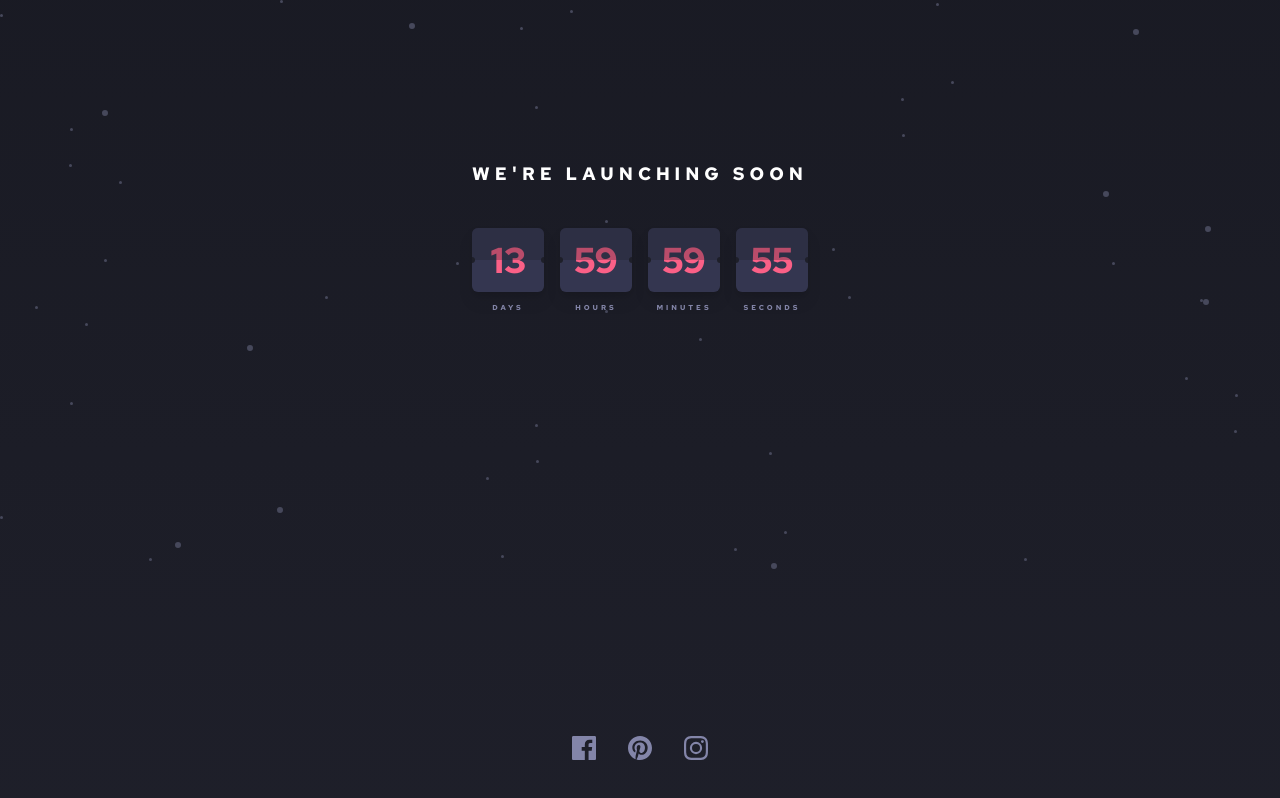
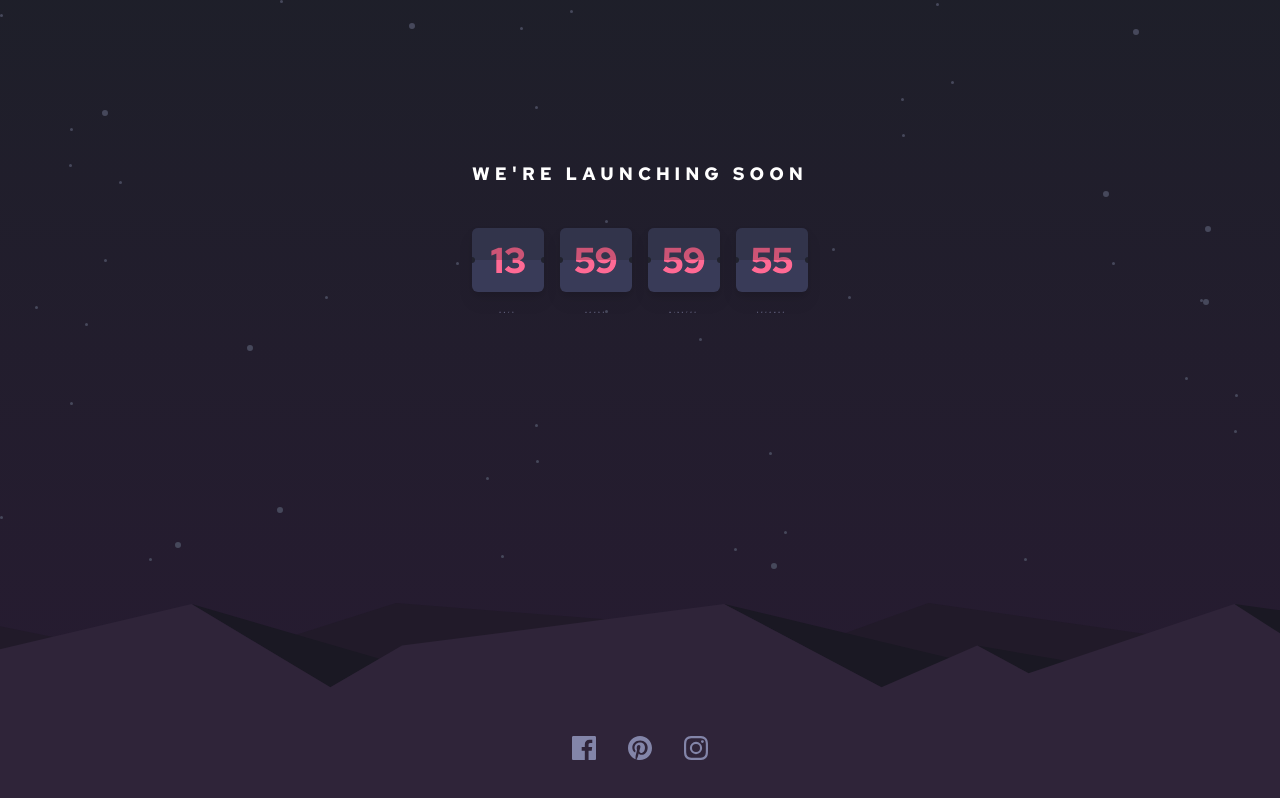
Before and after one commit to SoulRvr29/launch-countdown-timer, a React (Vite) app: page / in a window 1280 px wide. Built offline with nearby package versions, Linux system fonts and the light colour scheme.

Commit message:
update new1

```diff
--- a/src/App.jsx
+++ b/src/App.jsx
@@ -31,7 +31,7 @@ function App() {
 
   return (
     <>
-      <main className="font-Red-Hat">
+      <main className="font-Red-Hat bg">
         <section className="pt-[15vh]">
           <h1 className="text-lg font-bold uppercase tracking-[5px] p-10 ">
             We're launching soon
@@ -50,19 +50,34 @@ function App() {
           id="social"
           className="flex justify-center gap-8 absolute bottom-10 mx-auto w-screen "
         >
-          <svg xmlns="http://www.w3.org/2000/svg" width="24" height="24">
+          <svg
+            className="z-10"
+            xmlns="http://www.w3.org/2000/svg"
+            width="24"
+            height="24"
+          >
             <path
               fill="#8385A9"
               d="M22.675 0H1.325C.593 0 0 .593 0 1.325v21.351C0 23.407.593 24 1.325 24H12.82v-9.294H9.692v-3.622h3.128V8.413c0-3.1 1.893-4.788 4.659-4.788 1.325 0 2.463.099 2.795.143v3.24l-1.918.001c-1.504 0-1.795.715-1.795 1.763v2.313h3.587l-.467 3.622h-3.12V24h6.116c.73 0 1.323-.593 1.323-1.325V1.325C24 .593 23.407 0 22.675 0z"
             />
           </svg>
-          <svg xmlns="http://www.w3.org/2000/svg" width="24" height="24">
+          <svg
+            className="z-10"
+            xmlns="http://www.w3.org/2000/svg"
+            width="24"
+            height="24"
+          >
             <path
               fill="#8385A9"
               d="M12 0C5.373 0 0 5.372 0 12c0 5.084 3.163 9.426 7.627 11.174-.105-.949-.2-2.405.042-3.441.218-.937 1.407-5.965 1.407-5.965s-.359-.719-.359-1.782c0-1.668.967-2.914 2.171-2.914 1.023 0 1.518.769 1.518 1.69 0 1.029-.655 2.568-.994 3.995-.283 1.194.599 2.169 1.777 2.169 2.133 0 3.772-2.249 3.772-5.495 0-2.873-2.064-4.882-5.012-4.882-3.414 0-5.418 2.561-5.418 5.207 0 1.031.397 2.138.893 2.738a.36.36 0 01.083.345l-.333 1.36c-.053.22-.174.267-.402.161-1.499-.698-2.436-2.889-2.436-4.649 0-3.785 2.75-7.262 7.929-7.262 4.163 0 7.398 2.967 7.398 6.931 0 4.136-2.607 7.464-6.227 7.464-1.216 0-2.359-.631-2.75-1.378l-.748 2.853c-.271 1.043-1.002 2.35-1.492 3.146C9.57 23.812 10.763 24 12 24c6.627 0 12-5.373 12-12 0-6.628-5.373-12-12-12z"
             />
           </svg>
-          <svg xmlns="http://www.w3.org/2000/svg" width="24" height="24">
+          <svg
+            className="z-10"
+            xmlns="http://www.w3.org/2000/svg"
+            width="24"
+            height="24"
+          >
             <path
               fill="#8385A9"
               d="M12 2.163c3.204 0 3.584.012 4.85.07 3.252.148 4.771 1.691 4.919 4.919.058 1.265.069 1.645.069 4.849 0 3.205-.012 3.584-.069 4.849-.149 3.225-1.664 4.771-4.919 4.919-1.266.058-1.644.07-4.85.07-3.204 0-3.584-.012-4.849-.07-3.26-.149-4.771-1.699-4.919-4.92-.058-1.265-.07-1.644-.07-4.849 0-3.204.013-3.583.07-4.849.149-3.227 1.664-4.771 4.919-4.919 1.266-.057 1.645-.069 4.849-.069zM12 0C8.741 0 8.333.014 7.053.072 2.695.272.273 2.69.073 7.052.014 8.333 0 8.741 0 12c0 3.259.014 3.668.072 4.948.2 4.358 2.618 6.78 6.98 6.98C8.333 23.986 8.741 24 12 24c3.259 0 3.668-.014 4.948-.072 4.354-.2 6.782-2.618 6.979-6.98.059-1.28.073-1.689.073-4.948 0-3.259-.014-3.667-.072-4.947-.196-4.354-2.617-6.78-6.979-6.98C15.668.014 15.259 0 12 0zm0 5.838a6.162 6.162 0 100 12.324 6.162 6.162 0 000-12.324zM12 16a4 4 0 110-8 4 4 0 010 8zm6.406-11.845a1.44 1.44 0 100 2.881 1.44 1.44 0 000-2.881z"
@@ -70,13 +85,13 @@ function App() {
           </svg>
         </section>
       </main>
-      {/* <img
-        className=" min-w-max absolute bottom-0 left-0 -z-10 "
+      <img
+        className=" min-w-max absolute bottom-0 right-0 "
         src="pattern-hills.svg"
         alt="hills background"
-      /> */}
+      />
       <svg
-        className="h-screen w-screen absolute top-0 left-0 -z-10"
+        className="h-screen w-screen absolute top-0 left-0 z-10"
         xmlns="http://www.w3.org/2000/svg"
         width="1440"
         height="569"
--- a/src/TimerBlock.jsx
+++ b/src/TimerBlock.jsx
@@ -1,36 +1,15 @@
-import { useState } from "react";
-
 const TimerBlock = ({ type, value }) => {
-  const [test, setTest] = useState(0);
-  setTimeout(() => {
-    document.querySelector(".number-block")((item) => {
-      if (type == "seconds") item.setAttribute("upper-value", value);
-    });
-  }, 500);
-  setTimeout(() => {
-    document.querySelector(".number-block")((item) => {
-      if (type == "seconds") item.setAttribute("lower-value", value - 1);
-    });
-    setTimeout(() => {
-      setTest(value - 1);
-    }, 750);
-  }, 1000);
-
   return (
     <div>
       <div
         id="block"
-        className="relative w-[4.5rem] h-16 drop-shadow-lg grid place-content-center overflow-hidden bg-Dark-desaturated-blue rounded-md"
+        className="relative w-[4.5rem] h-16 drop-shadow-lg grid place-content-center overflow-hidden bg-Dark-desaturated-blue rounded-md brightness-110"
       >
         <div className="">{value}</div>
         <div
           id="upper-half"
           className="absolute bg-Dark-blue w-full h-8 rounded-t-md opacity-[30%]"
         ></div>
-        {/* <div
-                  id="lower-half"
-                  className="absolute bottom-0 bg-Dark-desaturated-blue w-full h-8 rounded-b-md"
-                ></div> */}
         <div
           id="left-dot"
           className="h-[6px] w-[6px] bg-Dark-blue absolute rounded-full top-[calc(50%-3px)] -left-[3px] z-10"
@@ -40,7 +19,7 @@ const TimerBlock = ({ type, value }) => {
           className="h-[6px] w-[6px] bg-Dark-blue absolute rounded-full top-[calc(50%-3px)] -right-[3px] z-10"
         ></div>
       </div>
-      <div className="text-[0.45rem] text-Grayish-blue tracking-[3px] -mt-1 uppercase">
+      <div className="scale-[60%] text-Grayish-blue text-[3px] tracking-[5px]  uppercase w-[4.5rem] text">
         {type}
       </div>
     </div>
--- a/src/index.css
+++ b/src/index.css
@@ -13,7 +13,7 @@
 }
 
 body {
-  background: linear-gradient(to top, var(--Dark-blue), var(--Very-dark-blue));
+  background: linear-gradient(to top, hsl(273, 30%, 15%), var(--Dark-blue));
   color: var(--White);
   font-size: 14px;
   text-align: center;
```
Also changed, not shown: public/pattern-hills.svg (added).
